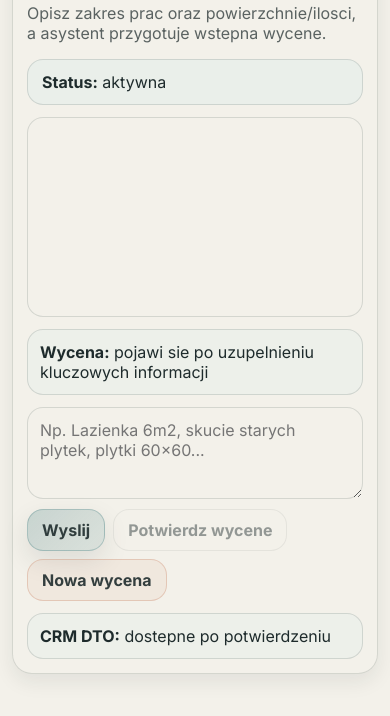
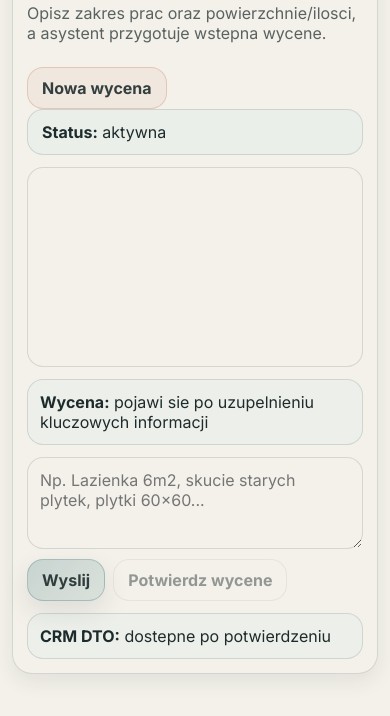
Before and after one commit to walrock/valik-ai-estimator, a website: page public/widget.html in a window 390 px wide. Shown: the part 62-778 px from the top of the page. Drawn offline with Linux system fonts and the light colour scheme.

Commit message:
Move new estimate button to header

```diff
--- a/public/widget.css
+++ b/public/widget.css
@@ -50,6 +50,11 @@ body {
 .widget__header p {
   margin: 0 0 16px;
   color: rgba(30, 43, 44, 0.72);
+}
+
+.widget__header {
+  position: relative;
+  padding-right: 160px;
 }
 
 .widget__status,
@@ -170,12 +175,15 @@ button {
   background: rgba(47, 111, 115, 0.1);
 }
 
-#newChatBtn {
+.widget__reset {
+  position: absolute;
+  top: 12px;
+  right: 12px;
   background: rgba(199, 123, 90, 0.08);
   border-color: rgba(199, 123, 90, 0.3);
 }
 
-#newChatBtn:hover:not(:disabled) {
+.widget__reset:hover:not(:disabled) {
   background: rgba(199, 123, 90, 0.16);
 }
 
@@ -198,6 +206,15 @@ button:disabled {
     border-radius: var(--r-lg);
   }
 
+  .widget__header {
+    padding-right: 0;
+  }
+
+  .widget__reset {
+    position: static;
+    margin-top: 8px;
+  }
+
   .widget__messages {
     max-height: 360px;
   }
--- a/public/widget.html
+++ b/public/widget.html
@@ -11,6 +11,7 @@
       <header class="widget__header">
         <h1>Kalkulator Wyceny AI</h1>
         <p>Opisz zakres prac oraz powierzchnie/ilosci, a asystent przygotuje wstepna wycene.</p>
+        <button type="button" id="newChatBtn" class="widget__reset">Nowa wycena</button>
       </header>
 
       <section class="widget__status" id="status">
@@ -32,7 +33,6 @@
         <div class="widget__actions">
           <button type="submit" id="sendBtn">Wyslij</button>
           <button type="button" id="confirmBtn" disabled>Potwierdz wycene</button>
-          <button type="button" id="newChatBtn">Nowa wycena</button>
         </div>
       </form>
 
```
